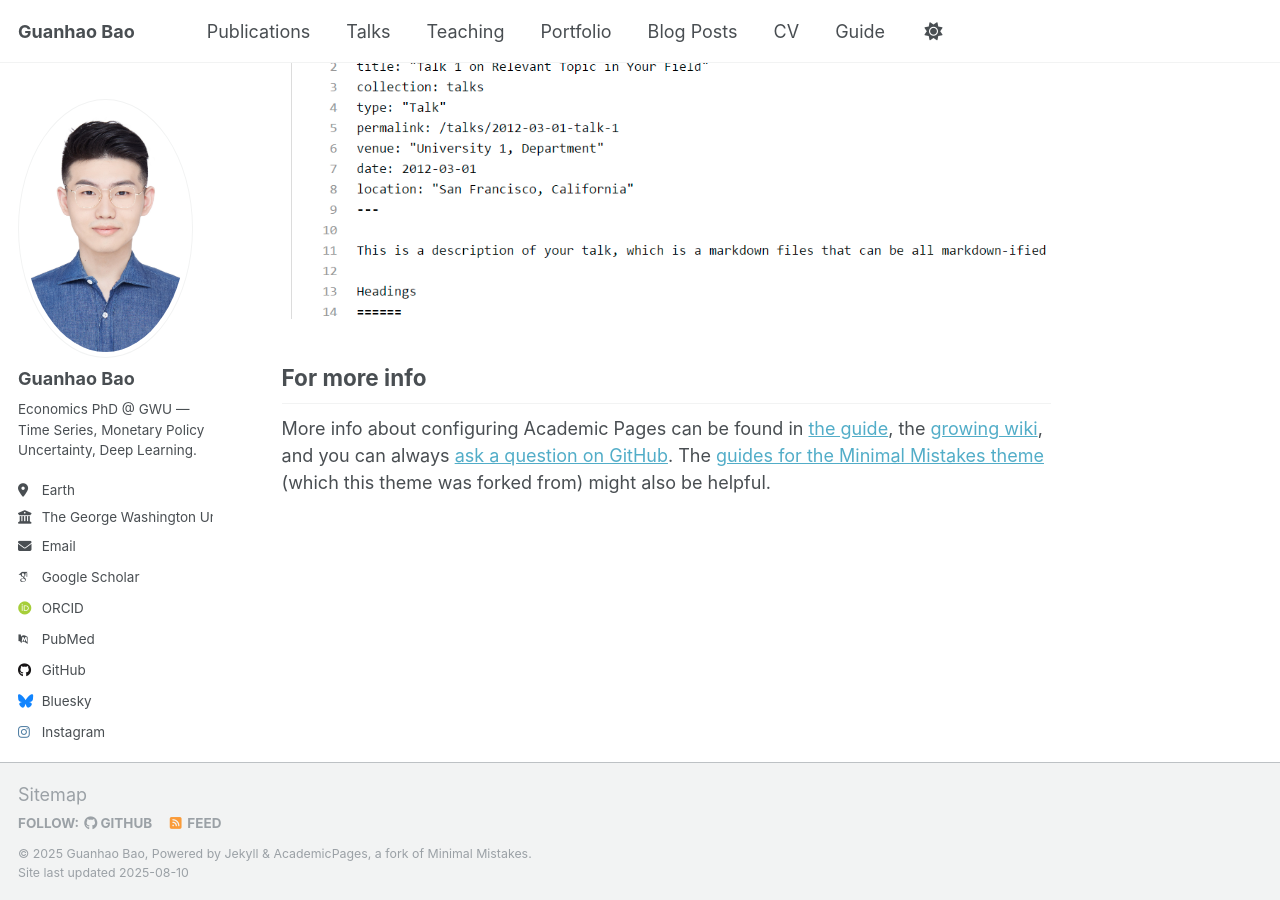
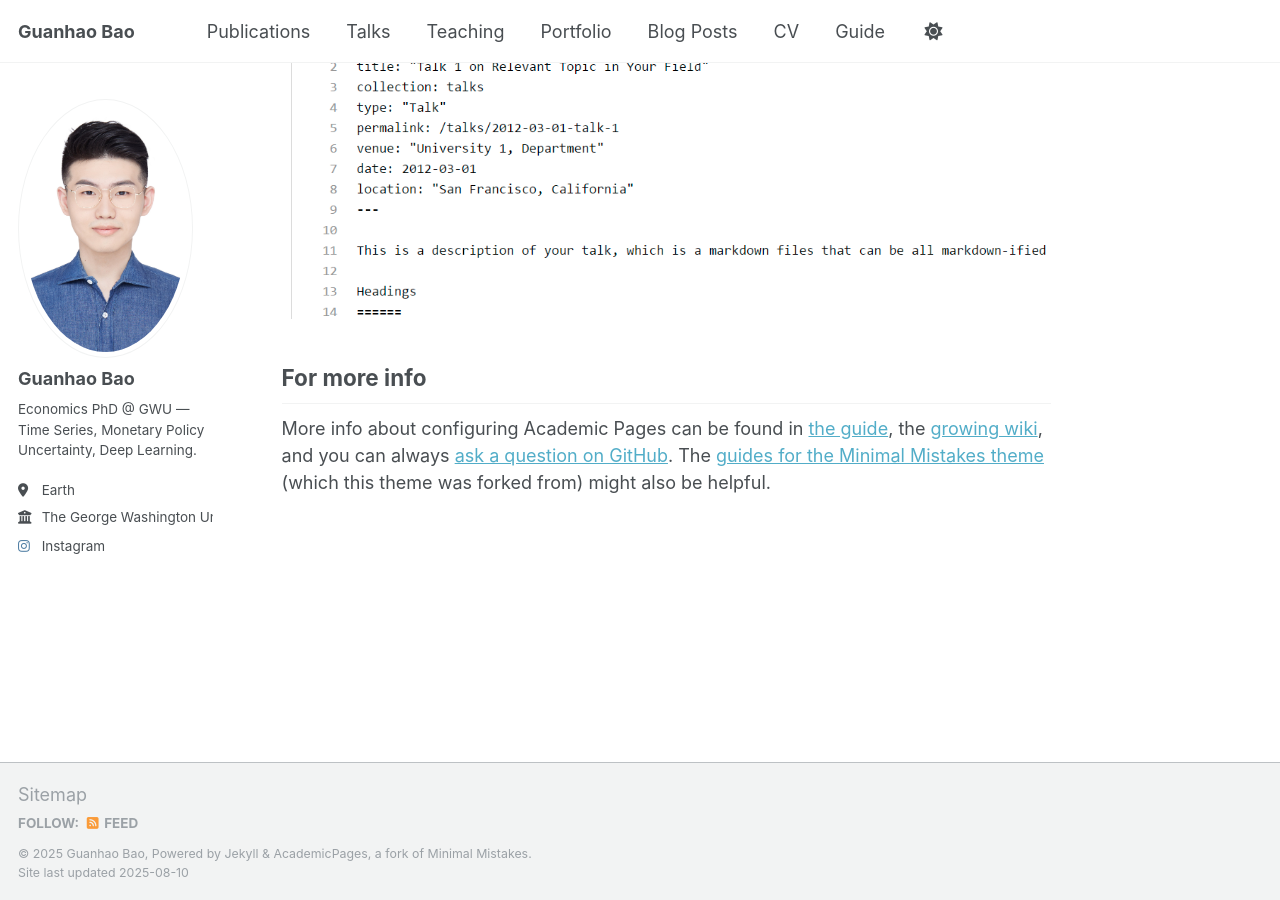
Before and after one commit to GuanhaoBao/guanhaobao.github.io, a Jekyll site: the page built from _pages/about.md, in a window 1280 px wide and 900 px high, scrolled down 2880 px. Built offline with Jekyll 4.4.1, drawn with Linux system fonts in a browser that asks for light colours; some web fonts are replaced; a script that is not in the unit is left out; some of the changed lines change nothing that is shown.

Commit message:
Update _config.yml

```diff
--- a/_config.yml
+++ b/_config.yml
@@ -29,17 +29,19 @@
   location         : "Earth"
   employer         : "The George Washington University"
   uri              : # URL
-  email            : "guanhaob@gwu.edu"
+  emails            :
+  - "guanhaob@gwu.edu"
+  - "guanhao@example.com"
 
   # Academic websites
   academia         : # URL
   arxiv            : # URL - Update with the correct link to your profile
-  googlescholar    : "https://scholar.google.com/citations?user=PS_CX0AAAAAJ"
+  googlescholar    :
   inspire-hep      : # URL
   impactstory      : # URL
-  orcid            : "http://orcid.org/yourorcidurl"
+  orcid            :
   semantic         : # URL
-  pubmed           : "https://www.ncbi.nlm.nih.gov/pubmed/?term=john+snow"
+  pubmed           :
   researchgate     : # URL
   scopus           : # URL
 
@@ -47,13 +49,13 @@
   bitbucket        : # Username - Update with your username on the site
   codepen          : # Username
   dribbble         : # Username
-  github           : "academicpages"
+  github           :
   kaggle           : # Username
   stackoverflow    : # User number or user number and name (i.e., use "1" or "1/jeff-atwood")
 
   # Social media
   artstation       : # Username
-  bluesky          : "bsky.app" # Replace this with you Bluesky username
+  bluesky          :  # Replace this with you Bluesky username
   facebook         : # Username
   flickr           : # Username
   foursquare       : # Username
```
